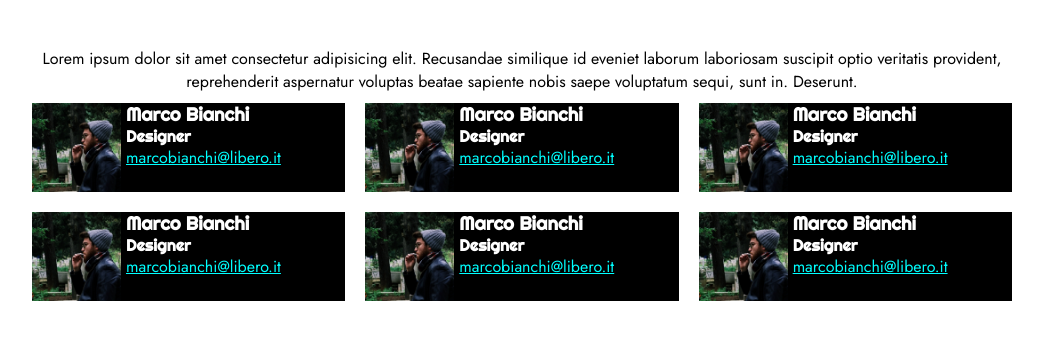
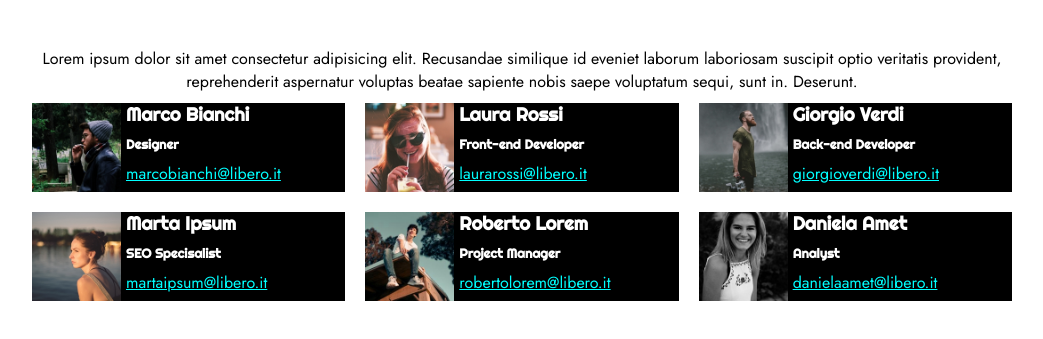
Before and after one commit to CosimoPetrarca/html-css-float-cards, a plain HTML site: page index.html in a window 1280 px wide. Shown: the part 83-422 px from the top of the page, without its empty margins (118-1161 px from the left). Drawn offline with Linux system fonts and the light colour scheme.

Commit message:
sistemazione box

```diff
--- a/css/style.css
+++ b/css/style.css
@@ -21,6 +21,11 @@ h1, h2, h3, h4, h5, h6{
     font-family: 'Righteous', cursive;
     color: white;
 
+}
+
+h4{
+    font-size: 13px;
+    margin: 10px 0;
 }
 
 body{
--- a/index.html
+++ b/index.html
@@ -42,11 +42,11 @@
 
         <!-- inizio secondo riquadro -->
         <div class="box">
-            <div class="box-immagine"><img src="img/male1.png" alt="ragazzo1" class="immagine"></div>
+            <div class="box-immagine"><img src="img/female1.png" alt="ragazzo1" class="immagine"></div>
             <div class="box-contenitore">
-                <h3>Marco Bianchi</h3>
-                <h4>Designer</h4>
-                <a class="mail" href="mailto">marcobianchi@libero.it</a>
+                <h3>Laura Rossi</h3>
+                <h4>Front-end Developer</h4>
+                <a class="mail" href="mailto">laurarossi@libero.it</a>
 
             </div>
 
@@ -55,11 +55,11 @@
 
         <!-- inizio terzo riquadro -->
         <div class="box">
-            <div class="box-immagine"><img src="img/male1.png" alt="ragazzo1" class="immagine"></div>
+            <div class="box-immagine"><img src="img/male2.png" alt="ragazzo1" class="immagine"></div>
             <div class="box-contenitore">
-                <h3>Marco Bianchi</h3>
-                <h4>Designer</h4>
-                <a class="mail" href="mailto">marcobianchi@libero.it</a>
+                <h3>Giorgio Verdi</h3>
+                <h4>Back-end Developer</h4>
+                <a class="mail" href="mailto">giorgioverdi@libero.it</a>
 
             </div>
 
@@ -68,11 +68,11 @@
 
         <!-- inizio quarto riquadro -->
         <div class="box">
-            <div class="box-immagine"><img src="img/male1.png" alt="ragazzo1" class="immagine"></div>
+            <div class="box-immagine"><img src="img/female2.png" alt="ragazzo1" class="immagine"></div>
             <div class="box-contenitore">
-                <h3>Marco Bianchi</h3>
-                <h4>Designer</h4>
-                <a class="mail" href="mailto">marcobianchi@libero.it</a>
+                <h3>Marta Ipsum</h3>
+                <h4>SEO Specisalist</h4>
+                <a class="mail" href="mailto">martaipsum@libero.it</a>
 
             </div>
 
@@ -81,11 +81,11 @@
 
         <!-- inizio quinto riquadro -->
         <div class="box">
-            <div class="box-immagine"><img src="img/male1.png" alt="ragazzo1" class="immagine"></div>
+            <div class="box-immagine"><img src="img/male3.png" alt="ragazzo1" class="immagine"></div>
             <div class="box-contenitore">
-                <h3>Marco Bianchi</h3>
-                <h4>Designer</h4>
-                <a class="mail" href="mailto">marcobianchi@libero.it</a>
+                <h3>Roberto Lorem</h3>
+                <h4>Project Manager</h4>
+                <a class="mail" href="mailto">robertolorem@libero.it</a>
 
             </div>
 
@@ -94,11 +94,11 @@
 
         <!-- inizio sesto riquadro -->
         <div class="box">
-            <div class="box-immagine"><img src="img/male1.png" alt="ragazzo1" class="immagine"></div>
+            <div class="box-immagine"><img src="img/female3.png" alt="ragazzo1" class="immagine"></div>
             <div class="box-contenitore">
-                <h3>Marco Bianchi</h3>
-                <h4>Designer</h4>
-                <a class="mail" href="mailto">marcobianchi@libero.it</a>
+                <h3>Daniela Amet</h3>
+                <h4>Analyst</h4>
+                <a class="mail" href="mailto">danielaamet@libero.it</a>
 
             </div>
 
```
